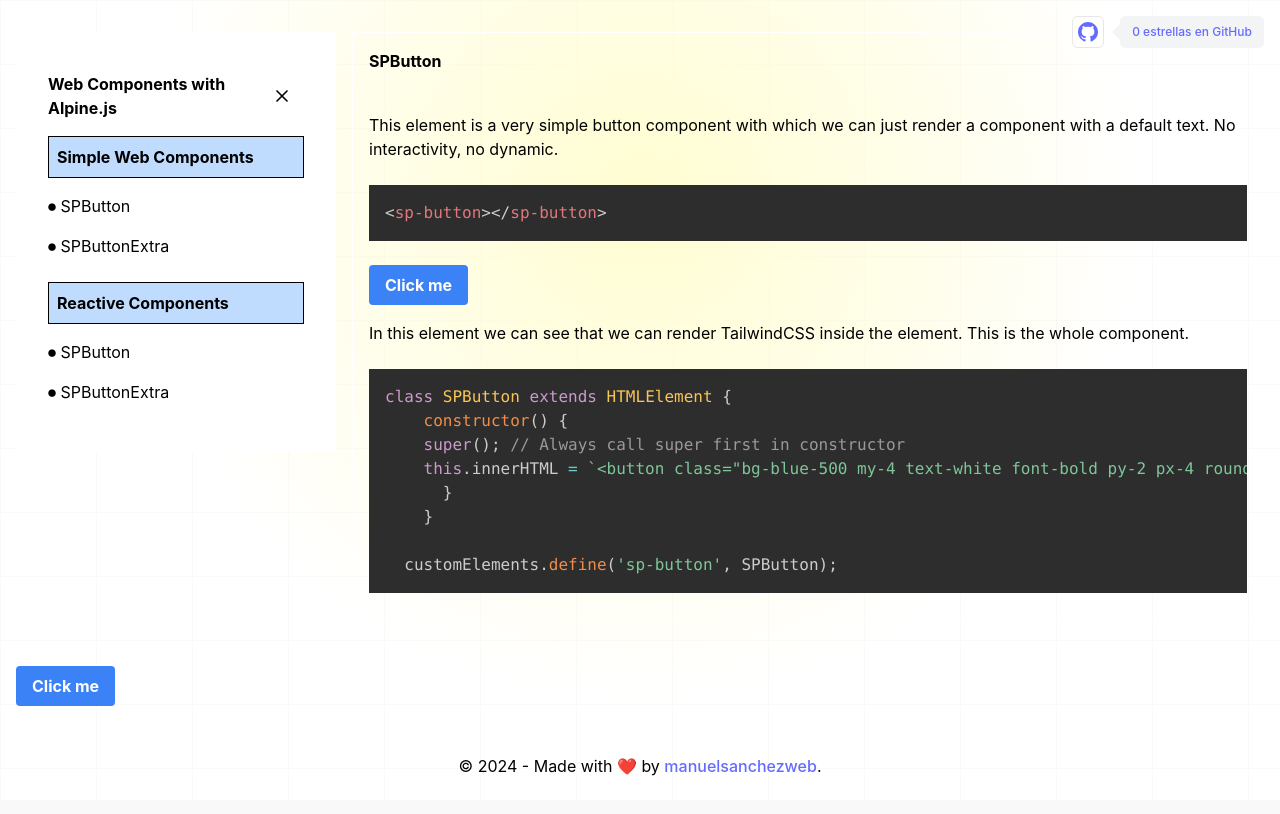
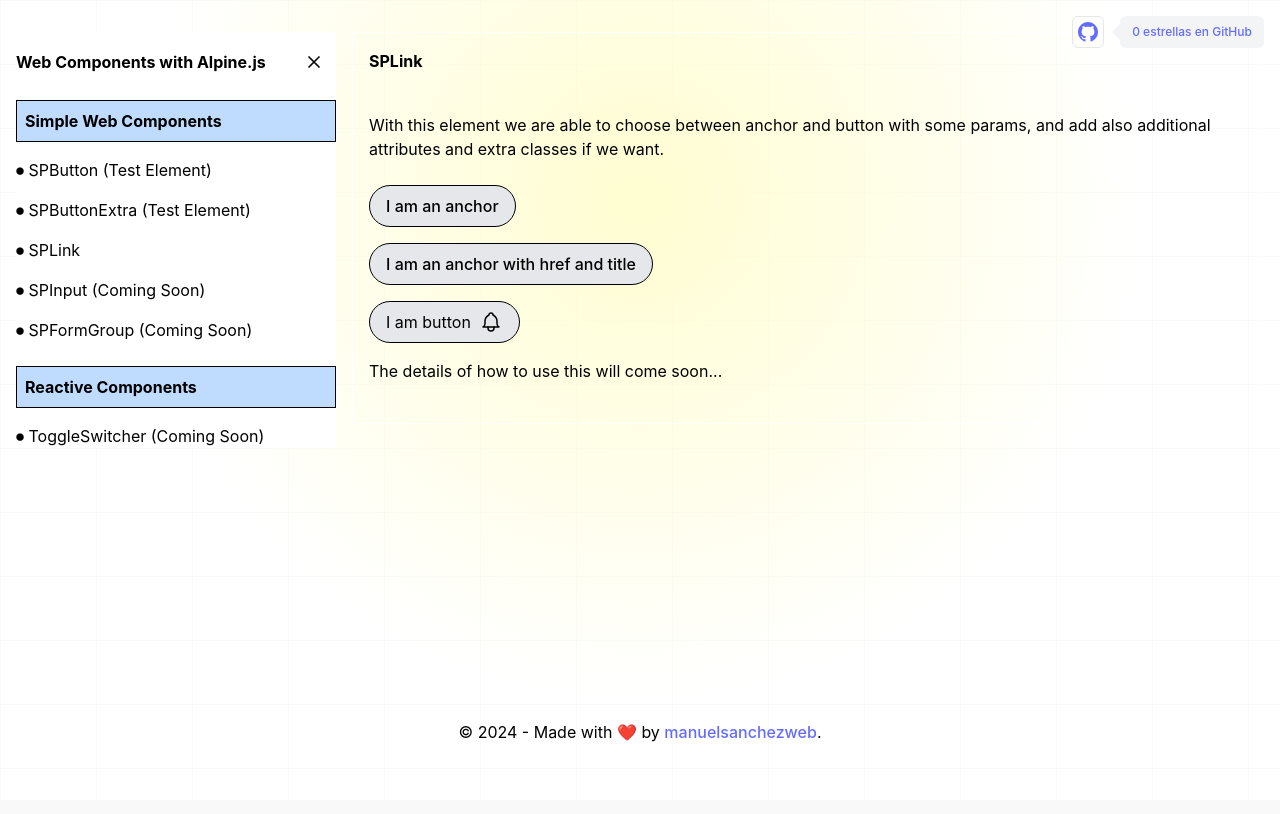
Before and after one commit to manuelsanchezweb/alpine-web-component-library, a website built with Vite: page index.html in a window 1280 px wide. Both pictures are taken after a click on the button "Open sidebar". Built offline with nearby package versions, Linux system fonts and the light colour scheme; no server answers; what @midudev/tailwind-animations would draw is missing.

Commit message:
Add some more other elements and test

```diff
--- a/index.html
+++ b/index.html
@@ -63,7 +63,7 @@
 
     <!-- Two Columns: Aside and Main -->
     <div
-      x-data="{ view: 'view1' }"
+      x-data="{ view: 'view3' }"
       class="w-full flex flex-col sm:flex-row flex-grow overflow-hidden py-8 gap-4"
     >
       <aside x-data="sidebar()" @resize.window="handleResize()">
@@ -72,7 +72,7 @@
             x-show="isOpen()"
             class="fixed xl:static inset-0 flex bg-black/75"
           >
-            <div @click.away="handleAway()" class="w-80 pb-12 bg-white p-8">
+            <div @click.away="handleAway()" class="w-80 pb-12 bg-white p-8 md:p-0">
               <!-- Nav - Header -->
               <div
                 class="flex justify-between w-full items-center mt-2 mb-4"
@@ -108,10 +108,19 @@
                 class="flex flex-col overflow-hidden justify-between gap-4"
               >
                 <li>
-                  <button @click="view = 'view1'">⏺ SPButton</button>
+                  <button @click="view = 'view1'">⏺ SPButton (Test Element)</button>
                 </li>
                 <li>
-                  <button @click="view = 'view2'">⏺ SPButtonExtra</button>
+                  <button @click="view = 'view2'">⏺ SPButtonExtra (Test Element)</button>
+                </li>
+                <li>
+                  <button @click="view = 'view3'">⏺ SPLink</button>
+                </li>
+                <li>
+                  <button @click="view = 'view4'">⏺ SPInput (Coming Soon)</button>
+                </li>
+                <li>
+                  <button @click="view = 'view5'">⏺ SPFormGroup (Coming Soon)</button>
                 </li>
               </ul>
 
@@ -122,11 +131,9 @@
                 class="flex flex-col overflow-hidden justify-between gap-4"
               >
                 <li>
-                  <button @click="view = 'view1'">⏺ SPButton</button>
+                  <button @click="view = 'view6'">⏺ ToggleSwitcher (Coming Soon)</button>
                 </li>
-                <li>
-                  <button @click="view = 'view2'">⏺ SPButtonExtra</button>
-                </li>
+
               </ul>
             </div>
           </div>
@@ -234,10 +241,60 @@
             </template>
           </div>
         </div>
+        <div x-show="view === 'view3'">
+          <h2 class="pb-4 font-bold">SPLink</h2>
+          <p>
+            With this element we are able to choose between anchor and button with some params, and add also additional attributes and extra classes if we want.
+          </p>
+
+          <sp-link>
+              I am an anchor
+          </sp-link>
+          <sp-link href="https://www.google.com" target="_blank" title="Open Google on a new tab">
+              I am an anchor with href and title
+          </sp-link>
+          <sp-link as="button" aria-label="Click me" onclick="alert('top')">
+            <span>I am button</span>
+            <svg xmlns="http://www.w3.org/2000/svg" class="icon icon-tabler icon-tabler-bell" width="24" height="24" viewBox="0 0 24 24" stroke-width="1.5" stroke="currentColor" fill="none" stroke-linecap="round" stroke-linejoin="round"><path stroke="none" d="M0 0h24v24H0z" fill="none"/><path d="M10 5a2 2 0 1 1 4 0a7 7 0 0 1 4 6v3a4 4 0 0 0 2 3h-16a4 4 0 0 0 2 -3v-3a7 7 0 0 1 4 -6" /><path d="M9 17v1a3 3 0 0 0 6 0v-1" /></svg>
+          </sp-link>
+
+          <p>The details of how to use this will come soon...</p>
+
+        </div>
+        <div x-show="view === 'view4'">
+          <h2 class="pb-4 font-bold">SPInput</h2>
+          <p>
+            With this element we are able create easily input fields.
+          </p>
+
+          <sp-input id="name" name="text" type="text" placeholder="Enter your name" extra-classes="my-4"></sp-input>
+          <sp-input id="email" name="email" type="email" placeholder="Enter your email" extra-classes="my-4"></sp-input>
+
+          <p>The details of how to use this will come soon...</p>
+
+        </div>
+        <div x-show="view === 'view5'">
+          <h2 class="pb-4 font-bold">SPFormGroup</h2>
+          <p>
+            With this element we are able create easily combinations of labels and inputs.
+          </p>
+
+          <p>The details of how to use this will come soon...</p>
+
+        </div>
+        <div x-show="view === 'view6'">
+          <h2 class="pb-4 font-bold">SPToggleSwitch</h2>
+          <p>
+            Coming soon...
+          </p>
+          <sp-toggle-switch extra-classes="mt-4"></sp-toggle-switch>
+
+          <p>We can access from inside the web component the global state of the Alpine Store Config.</p>
+          <p>For example, the current value of the toggle switch is: <span class="font-bold" x-text="$store.config.toggleOn"></span></p>
+        </div>
       </main>
     </div>
 
-    <sp-button></sp-button>
 
     <!-- Footer -->
     <footer class="mt-auto">
--- /dev/null
+++ b/src/components/SPInput/SPInput.test.ts
@@ -0,0 +1,41 @@
+import { describe, it, expect, beforeEach, afterEach } from 'vitest'
+import SPInput from './SPInput'
+
+describe('WSInput', () => {
+  let container: HTMLDivElement
+
+  beforeEach(() => {
+    window.customElements.define('sp-input', SPInput)
+    container = document.createElement('sp-input') as HTMLDivElement
+    document.body.appendChild(container)
+  })
+
+  afterEach(() => {
+    document.body.removeChild(container)
+  })
+
+  it('should be defined', () => {
+    expect(customElements.get('sp-input')).toBeDefined()
+  })
+
+  it('should render an input text element', () => {
+    container.innerHTML = `<sp-input id="name" type="text" placeholder="Enter your name" extra-classes="my-4"></sp-input>`
+    const wsInput = container.querySelector('sp-input')
+    const input = wsInput?.querySelector('input')
+    expect(input?.type).toContain('text')
+  })
+
+  it('should render an input password element', () => {
+    container.innerHTML = `<sp-input id="password" type="password" placeholder="Enter your password" extra-classes="my-4"></sp-input>`
+    const wsInput = container.querySelector('sp-input')
+    const input = wsInput?.querySelector('input')
+    expect(input?.type).toContain('password')
+  })
+
+  it('should render an input email element', () => {
+    container.innerHTML = `<sp-input id="email" type="email" placeholder="Enter your email" extra-classes="my-4"></sp-input>`
+    const wsInput = container.querySelector('sp-input')
+    const input = wsInput?.querySelector('input')
+    expect(input?.type).toContain('email')
+  })
+})
--- /dev/null
+++ b/src/components/SPInput/SPInput.ts
@@ -0,0 +1,23 @@
+class SPInput extends HTMLElement {
+  connectedCallback() {
+    const type = this.getAttribute('type') || 'text'
+    const placeholder = this.getAttribute('placeholder') || ''
+    const value = this.getAttribute('value') || ''
+    const name = this.getAttribute('name') || ''
+    const id = this.getAttribute('id') || ''
+    const extraClasses = this.getAttribute('extra-classes') || ''
+    this.innerHTML = `
+        <input id="${id}" name="${name}" type="${type}" placeholder="${placeholder}" value="${value}" class="border border-black py-2 px-4 w-fit focus:border-blue-300 focus:ring focus:ring-blue-200 focus:ring-opacity-50 shadow-sm ${extraClasses}">
+      `
+  }
+
+  static get observedAttributes() {
+    return ['type', 'placeholder', 'value', 'extra-classes', 'name', 'id']
+  }
+
+  attributeChangedCallback() {
+    this.connectedCallback()
+  }
+}
+
+export default SPInput
--- /dev/null
+++ b/src/components/SPLink/SPLink.test.ts
@@ -0,0 +1,36 @@
+// WSLink.test.ts
+import { describe, it, expect, beforeEach, afterEach } from 'vitest'
+import SPLink from './SPLink'
+
+describe('WSLink Component', () => {
+  let container: HTMLElement
+
+  beforeEach(() => {
+    window.customElements.define('sp-link', SPLink)
+    container = document.body.appendChild(document.createElement('sp-link'))
+  })
+
+  afterEach(() => {
+    document.body.removeChild(container)
+  })
+
+  it('should be defined', () => {
+    expect(customElements.get('sp-link')).toBeDefined()
+  })
+
+  it('renders as an anchor element by default', () => {
+    container.innerHTML = `<sp-link href="https://example.com">Example</sp-link>`
+    const wsLink = container.querySelector('sp-link')
+    const anchor = wsLink?.querySelector('a')
+    expect(anchor).toBeTruthy() // Checks if the element exists
+    expect(anchor?.href).toContain('https://example.com')
+  })
+
+  // TODO: the test with the button, it is working, but tests are failing
+  // it('renders as a button element when as="button"', () => {
+  //   container.innerHTML = `<sp-link as="button">Example</sp-link>`
+  //   const wsLink = container.querySelector('sp-link')
+  //   const button = wsLink?.querySelector('button')
+  //   expect(button).toBeTruthy() // Checks if the element exists
+  // })
+})
--- /dev/null
+++ b/src/components/SPLink/SPLink.ts
@@ -0,0 +1,91 @@
+class SPLink extends HTMLElement {
+  hasRendered = false
+
+  constructor() {
+    super()
+    this.renderElement()
+  }
+
+  connectedCallback() {
+    this.renderElement()
+  }
+
+  static get observedAttributes() {
+    return ['as', 'title', 'aria-label', 'href', 'target', 'rel']
+  }
+
+  attributeChangedCallback(_name: string, oldValue: string, newValue: string) {
+    if (oldValue !== newValue) {
+      this.renderElement()
+    }
+  }
+
+  renderElement() {
+    if (!this.hasRendered) {
+      const elementType = this.getAttribute('as') || 'anchor'
+
+      // Temporarily store the inner content
+      const innerContent = document.createElement('div')
+      while (this.firstChild) {
+        innerContent.appendChild(this.firstChild) // Move all children to temporary container
+      }
+
+      const container =
+        elementType === 'button'
+          ? document.createElement('button')
+          : document.createElement('a')
+
+      this.appendChild(container)
+
+      while (innerContent.firstChild) {
+        container.appendChild(innerContent.firstChild) // Move all children back to the container
+      }
+
+      this.hasRendered = true // Mark as rendered
+    } else {
+      const container = this.querySelector('button, a')
+      if (container) {
+        const title = this.getAttribute('title')
+        const ariaLabel = this.getAttribute('aria-label')
+        const href = this.getAttribute('href')
+        const target = this.getAttribute('target')
+        const rel = this.getAttribute('rel')
+        const onclick = this.getAttribute('onclick')
+
+        if (title) {
+          this.removeAttribute('title')
+          container.setAttribute('title', title)
+        }
+
+        if (ariaLabel) {
+          this.removeAttribute('aria-label')
+          container.setAttribute('aria-label', ariaLabel)
+        }
+
+        if (onclick) {
+          this.removeAttribute('onclick')
+          container.setAttribute('onclick', onclick)
+        }
+
+        if (container.tagName.toLowerCase() === 'a') {
+          if (href) {
+            this.removeAttribute('href')
+            container.setAttribute('href', href)
+          }
+
+          if (target) {
+            this.removeAttribute('target')
+            container.setAttribute('target', target)
+          }
+
+          if (rel) {
+            this.removeAttribute('rel')
+            container.setAttribute('rel', rel)
+          }
+        }
+      }
+    }
+  }
+}
+
+export default SPLink
--- /dev/null
+++ b/src/components/SPToggleSwitch/SPToggleSwitch.ts
@@ -0,0 +1,15 @@
+class SPToggleSwitch extends HTMLElement {
+  connectedCallback() {
+    const extraClasses = this.getAttribute('extra-classes') || ''
+    this.innerHTML = `
+        <div x-data="{ on: $store.config.toggleOn }" @click="on = !on; $store.config.toggleOn = on" class="cursor-pointer ${extraClasses}">
+          <div class="inline-block w-14 h-8 bg-gray-200 rounded-full p-1" :class="{'bg-blue-500': on, 'bg-gray-200': !on}">
+            <div class="w-6 h-6 bg-white rounded-full shadow-md transform" :class="{'translate-x-6': on}"></div>
+          </div>
+          <span x-text="on ? 'On' : 'Off'"></span>
+        </div>
+      `
+  }
+}
+
+export default SPToggleSwitch
--- a/src/components/index.ts
+++ b/src/components/index.ts
@@ -1,2 +1,5 @@
 export { default as SPButton } from './SPButton/SPButton'
 export { default as SPExtraButton } from './SPExtraButton/SPExtraButton'
+export { default as SPLink } from './SPLink/SPLink'
+export { default as SPToggleSwitch } from './SPToggleSwitch/SPToggleSwitch'
+export { default as SPInput } from './SPInput/SPInput'
--- a/src/init.ts
+++ b/src/init.ts
@@ -1,9 +1,18 @@
 import Alpine from 'alpinejs'
-import { SPButton, SPExtraButton } from './components'
+import {
+  SPButton,
+  SPExtraButton,
+  SPInput,
+  SPLink,
+  SPToggleSwitch,
+} from './components'
 
 export function initSPWebComponents() {
   window.customElements.define('sp-button', SPButton)
   window.customElements.define('sp-extra-button', SPExtraButton)
+  window.customElements.define('sp-link', SPLink)
+  window.customElements.define('sp-toggle-switch', SPToggleSwitch)
+  window.customElements.define('sp-input', SPInput)
 }
 
 export function initPrismJSCodeHighlighting() {
@@ -44,6 +53,10 @@ export function initAlpine() {
     products: ['SPButton', 'SPButtonExtra'],
   })
 
+  Alpine.store('config', {
+    toggleOn: false,
+  })
+
   window.Alpine = Alpine
 
   Alpine.start()
--- a/src/style.css
+++ b/src/style.css
@@ -37,3 +37,8 @@ h2,
 p {
   margin-bottom: 1.5em;
 }
+
+sp-link button,
+sp-link a {
+  @apply border border-black flex gap-2 w-fit py-2 px-4 rounded-full my-4 bg-gray-200 text-black hover:bg-gray-400 hover:text-black focus:text-black focus:bg-gray-400;
+}
--- a/vite.config.js
+++ b/vite.config.js
@@ -5,5 +5,6 @@ export default defineConfig({
   test: {
     globals: true,
     environment: 'happy-dom',
+    include: ['src/components/**/*.test.{js,ts,jsx,tsx}'],
   },
 })
```
Also changed, not shown: src/components/SPToggleSwitch/SPToggleSwitch.test.ts (added, +25 -0 lines).
